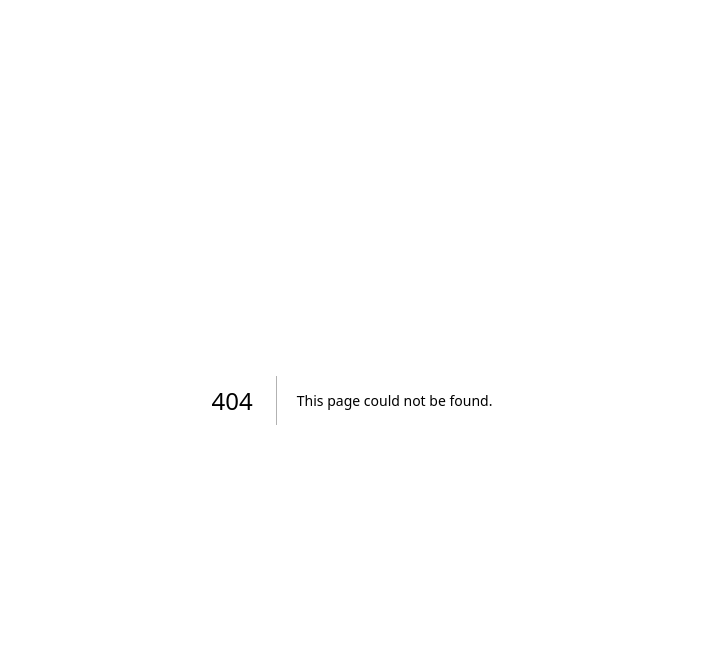
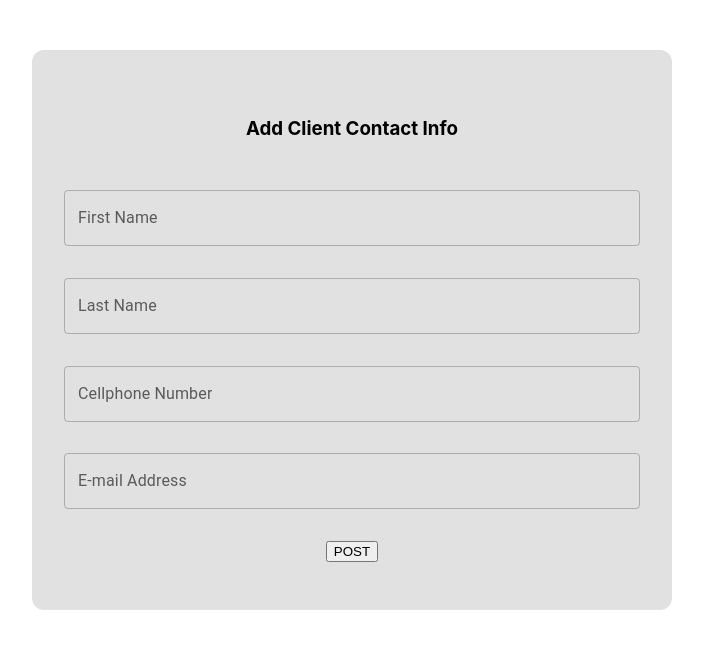
Before and after one commit to cleph01/tap-2-reach, a Next.js app: page /user/add-client in a window 1280 px wide. Before the commit this address had no page. Shown: the top 648 px of the page, without its empty margins (288-991 px from the left). Built offline with nearby package versions, Linux system fonts and the light colour scheme.

Commit message:
first commit

```diff
--- a/pages/api/hello.js
+++ b/pages/api/hello.js
@@ -1,5 +1,6 @@
 // Next.js API route support: https://nextjs.org/docs/api-routes/introduction
 
 export default function handler(req, res) {
-  res.status(200).json({ name: 'John Doe' })
+    console.log(req);
+    res.status(200).json({ name: "John Doe" });
 }
--- /dev/null
+++ b/pages/user/add-client.js
@@ -0,0 +1,71 @@
+import { useState } from "react";
+import dashify from "dashify";
+import axios from "axios";
+
+import TextField from "@mui/material/TextField";
+
+import styles from "../../styles/Input.module.scss";
+
+const AddClient = () => {
+    const [content, setContent] = useState({
+        firstName: undefined,
+        lastName: undefined,
+        cellNumber: undefined,
+        email: undefined,
+    });
+    const onChange = (e) => {
+        const { value, name } = e.target;
+        setContent((prevState) => ({ ...prevState, [name]: value }));
+    };
+    const onSubmit = async () => {
+        const { title, body } = content;
+        await axios.post("/api/entry", { title, slug: dashify(title), body });
+    };
+    return (
+        <div className={styles.container}>
+            <div className={styles.wrapper}>
+                <h3>Add Client Contact Info</h3>
+                <TextField
+                    className={styles.input}
+                    error={false}
+                    id="outlined-error"
+                    label="First Name"
+                    placeholder="Enter First Name"
+                    value={content.firstName}
+                    onChange={onChange}
+                />
+                <TextField
+                    className={styles.input}
+                    error={false}
+                    id="outlined-error"
+                    label="Last Name"
+                    placeholder="Enter Last Name"
+                    value={content.lastName}
+                    onChange={onChange}
+                />
+                <TextField
+                    className={styles.input}
+                    error={false}
+                    id="outlined-error"
+                    label="Cellphone Number"
+                    placeholder="#s Only - No Spaces"
+                    value={content.cellNumber}
+                    onChange={onChange}
+                />
+                <TextField
+                    className={styles.input}
+                    error={false}
+                    id="outlined-error"
+                    label="E-mail Address"
+                    placeholder="Enter Full Email Address"
+                    value={content.email}
+                    onChange={onChange}
+                />
+
+                <button onClick={onSubmit}>POST</button>
+            </div>
+        </div>
+    );
+};
+
+export default AddClient;
--- /dev/null
+++ b/styles/Input.module.scss
@@ -0,0 +1,28 @@
+.container {
+    width: 100vw;
+    display: flex;
+    flex-direction: column;
+    justify-content: center;
+    align-items: center;
+
+    .wrapper {
+        margin-top: 50px;
+        width: 50%;
+        height: 35rem;
+        padding: 2rem;
+        display: flex;
+        flex-direction: column;
+        align-items: center;
+        justify-content: space-around;
+        background-color: #e1e1e1;
+        color: #000000;
+        border-radius: 0.75rem;
+
+        input {
+            width: 100%;
+        }
+        .input {
+            width: 100%;
+        }
+    }
+}
--- a/styles/globals.css
+++ b/styles/globals.css
@@ -17,10 +17,10 @@ a {
 
 @media (prefers-color-scheme: dark) {
     html {
-    color-scheme: dark;
+        /* color-scheme: dark; */
     }
     body {
-    color: white;
-    background: black;
+        /* color: white; */
+        background: #333333;
     }
 }
```
Also changed, not shown: package.json (+8 -1 lines), utils/db/config.js (added, +13 -0 lines), pages/user/clients.js (added), 2 other files (tests, documents, lock files or other folders). Lines whose indentation alone changed are shown as unchanged.
